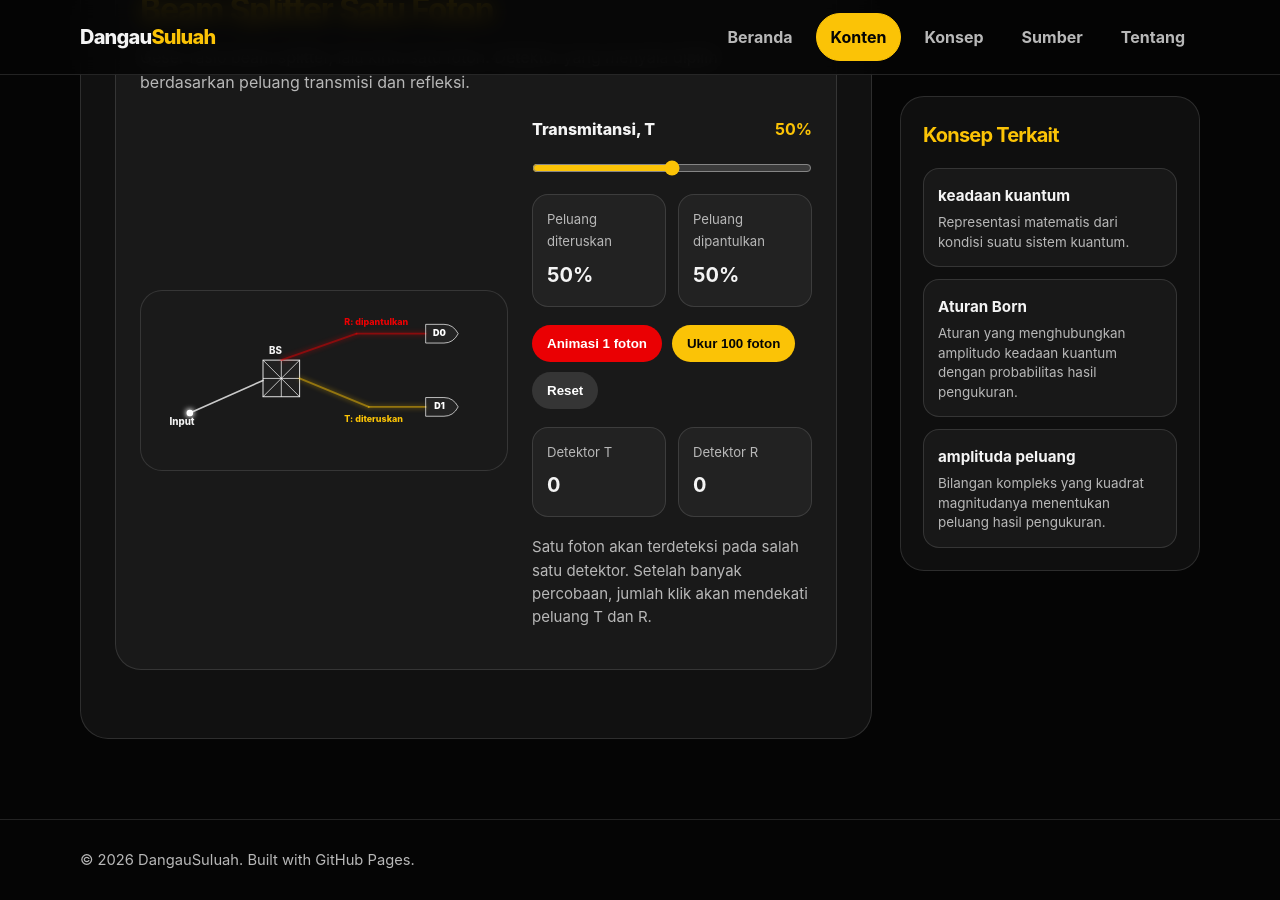
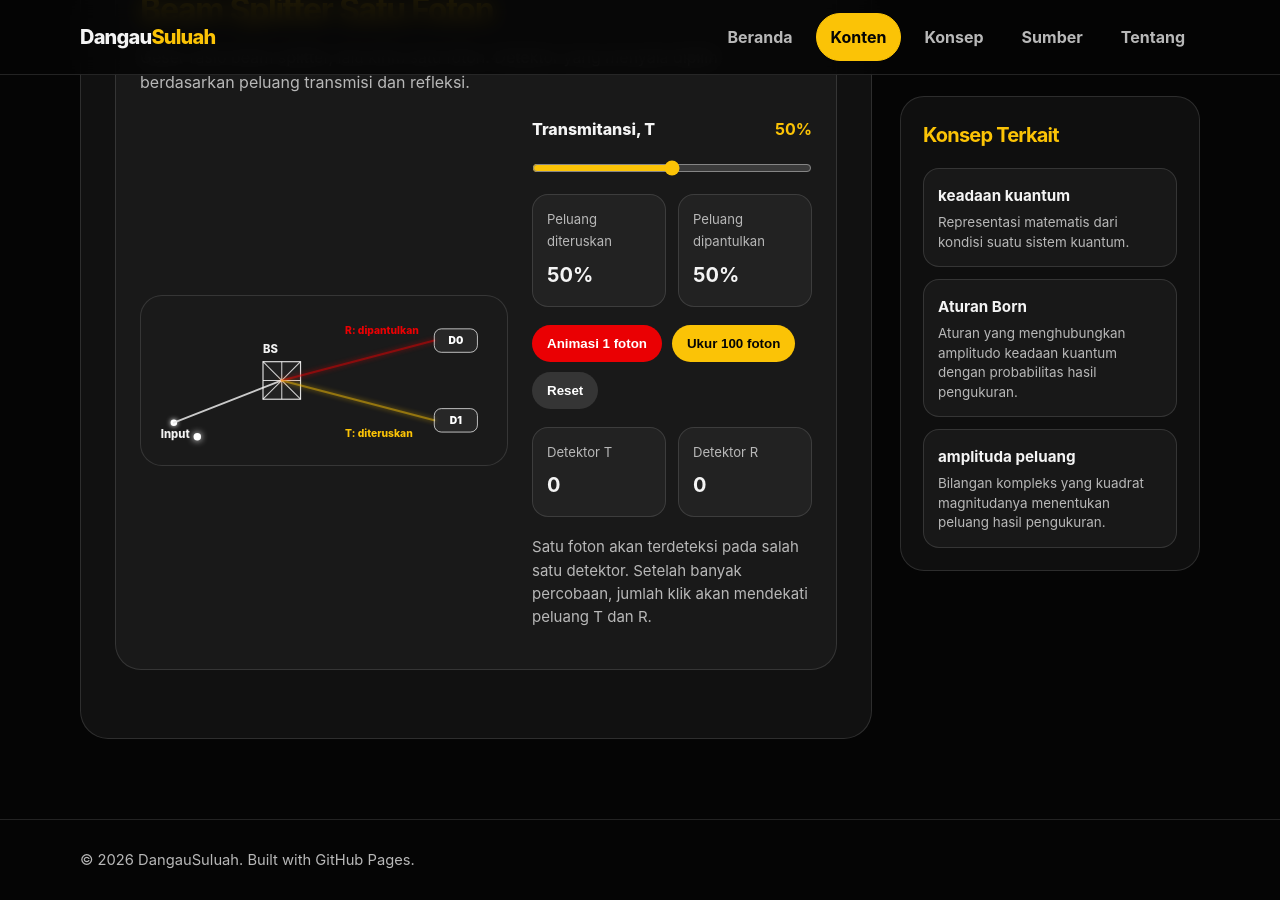
Before and after one commit to dangausuluah/dangausuluah.github.io, a Jekyll site: the page built from _contents/tentang-foton.md, in a window 1280 px wide and 900 px high, scrolled down 1406 px. Built offline with Jekyll 4.4.1, drawn with Linux system fonts in a browser that asks for light colours.

Commit message:
Update single-beam-splitter-demo.html

```diff
--- a/_includes/single-beam-splitter-demo.html
+++ b/_includes/single-beam-splitter-demo.html
@@ -10,51 +10,63 @@
   </div>
 
   <div class="bs-demo-panel">
-    <svg class="bs-svg bs-svg-sketch" viewBox="0 0 900 440" role="img" aria-label="Demo beam splitter satu foton">
-      <!-- Input label -->
-      <text x="70" y="330" class="bs-label-sketch">Input</text>
+    <svg class="bs-svg bs-svg-sketch" viewBox="0 0 780 360" role="img" aria-label="Demo beam splitter satu foton">
+      <!-- Source -->
+      <circle cx="70" cy="270" r="7" class="bs-source-dot" />
+      <text x="42" y="302" class="bs-label-sketch small">Input</text>
 
       <!-- Input path -->
-      <line x1="120" y1="300" x2="300" y2="220" class="bs-path bs-path-input" />
-
-      <!-- Source marker -->
-      <circle cx="120" cy="300" r="7" class="bs-source-dot" />
+      <line x1="70" y1="270" x2="300" y2="180" class="bs-path bs-path-input" />
 
       <!-- Beam splitter -->
       <g class="bs-cube-sketch">
-        <rect x="300" y="170" width="90" height="90" />
-        <line x1="300" y1="170" x2="390" y2="260" />
-        <line x1="300" y1="260" x2="390" y2="170" />
-        <line x1="300" y1="215" x2="390" y2="215" />
-        <line x1="345" y1="170" x2="345" y2="260" />
-      </g>
-      <text x="315" y="155" class="bs-label-sketch">BS</text>
-
-      <!-- Upper output path -->
-      <line x1="345" y1="170" x2="530" y2="105" class="bs-path bs-path-r" data-path-r />
-      <line x1="530" y1="105" x2="700" y2="105" class="bs-path bs-path-r" data-path-r />
-
-      <!-- Lower output path -->
-      <line x1="390" y1="215" x2="560" y2="285" class="bs-path bs-path-t" data-path-t />
-      <line x1="560" y1="285" x2="700" y2="285" class="bs-path bs-path-t" data-path-t />
-
-      <!-- Output labels -->
-      <text x="500" y="84" class="bs-label-red">R: dipantulkan</text>
-      <text x="500" y="323" class="bs-label-yellow">T: diteruskan</text>
-
-      <!-- Detectors -->
-      <g class="bs-detector bs-detector-r" data-detector="R">
-        <path d="M700,82 L745,82 Q768,82 780,105 Q768,128 745,128 L700,128 Z" />
-        <text x="734" y="111" text-anchor="middle">D0</text>
+        <rect x="260" y="140" width="80" height="80" />
+        <line x1="260" y1="140" x2="340" y2="220" />
+        <line x1="260" y1="220" x2="340" y2="140" />
+        <line x1="260" y1="180" x2="340" y2="180" />
+        <line x1="300" y1="140" x2="300" y2="220" />
       </g>
 
+      <text x="260" y="122" class="bs-label-sketch">BS</text>
+
+      <!-- Upper reflected path -->
+      <line
+        x1="300"
+        y1="180"
+        x2="625"
+        y2="95"
+        class="bs-path bs-path-r"
+        data-path-r
+      />
+
+      <!-- Lower transmitted path -->
+      <line
+        x1="300"
+        y1="180"
+        x2="625"
+        y2="265"
+        class="bs-path bs-path-t"
+        data-path-t
+      />
+
+      <!-- Labels -->
+      <text x="435" y="82" class="bs-label-red">R: dipantulkan</text>
+      <text x="435" y="300" class="bs-label-yellow">T: diteruskan</text>
+
+      <!-- Detector D0 -->
+      <g class="bs-detector bs-detector-r" data-detector="R">
+        <rect x="625" y="70" width="92" height="50" rx="15" />
+        <text x="671" y="102" text-anchor="middle">D0</text>
+      </g>
+
+      <!-- Detector D1 -->
       <g class="bs-detector bs-detector-t" data-detector="T">
-        <path d="M700,262 L745,262 Q768,262 780,285 Q768,308 745,308 L700,308 Z" />
-        <text x="734" y="291" text-anchor="middle">D1</text>
+        <rect x="625" y="240" width="92" height="50" rx="15" />
+        <text x="671" y="272" text-anchor="middle">D1</text>
       </g>
 
       <!-- Photon -->
-      <circle class="bs-photon" data-photon cx="120" cy="300" r="8" />
+      <circle class="bs-photon" data-photon cx="70" cy="270" r="8" />
     </svg>
     <div class="bs-controls">
       <label class="bs-slider-label">
```
